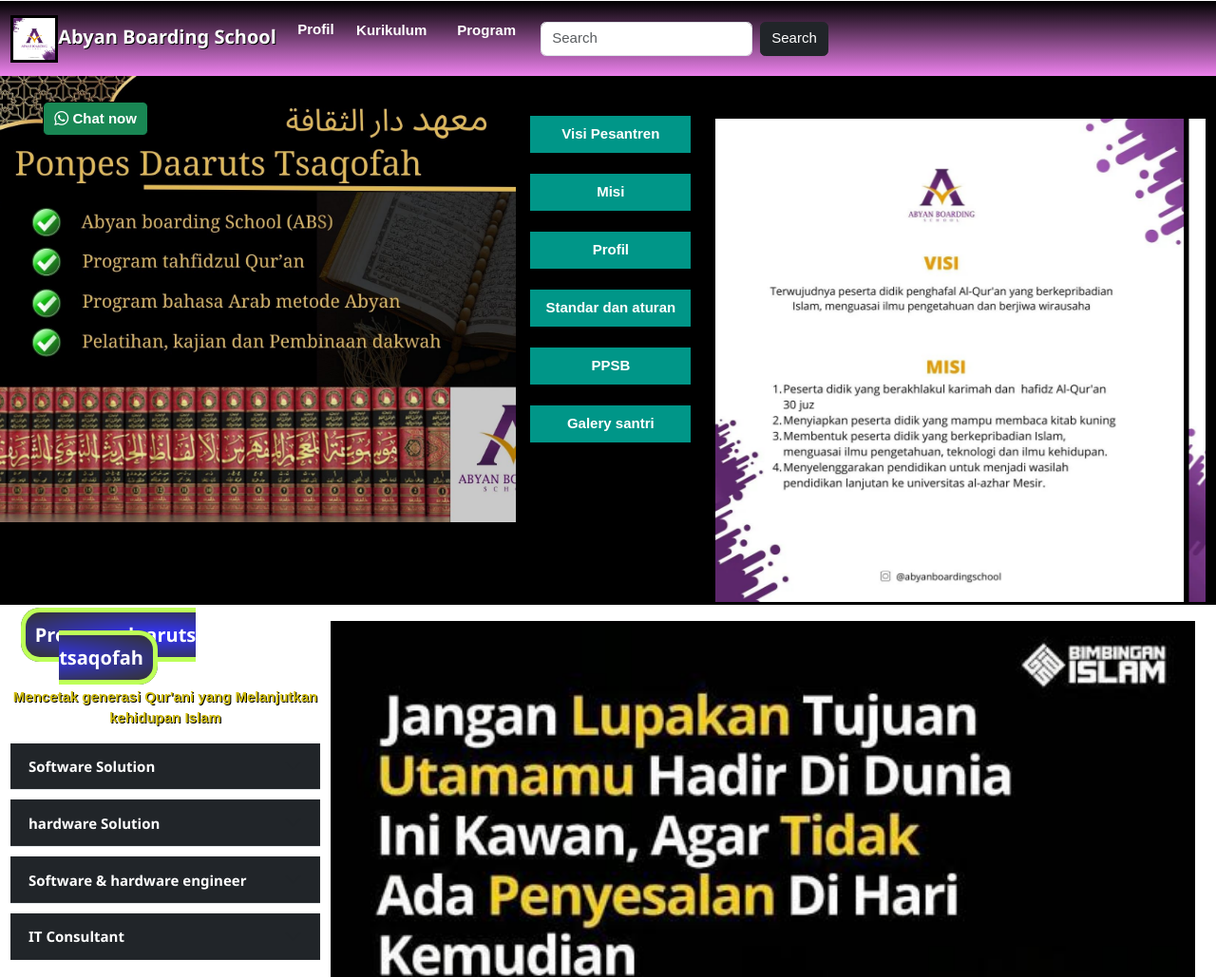
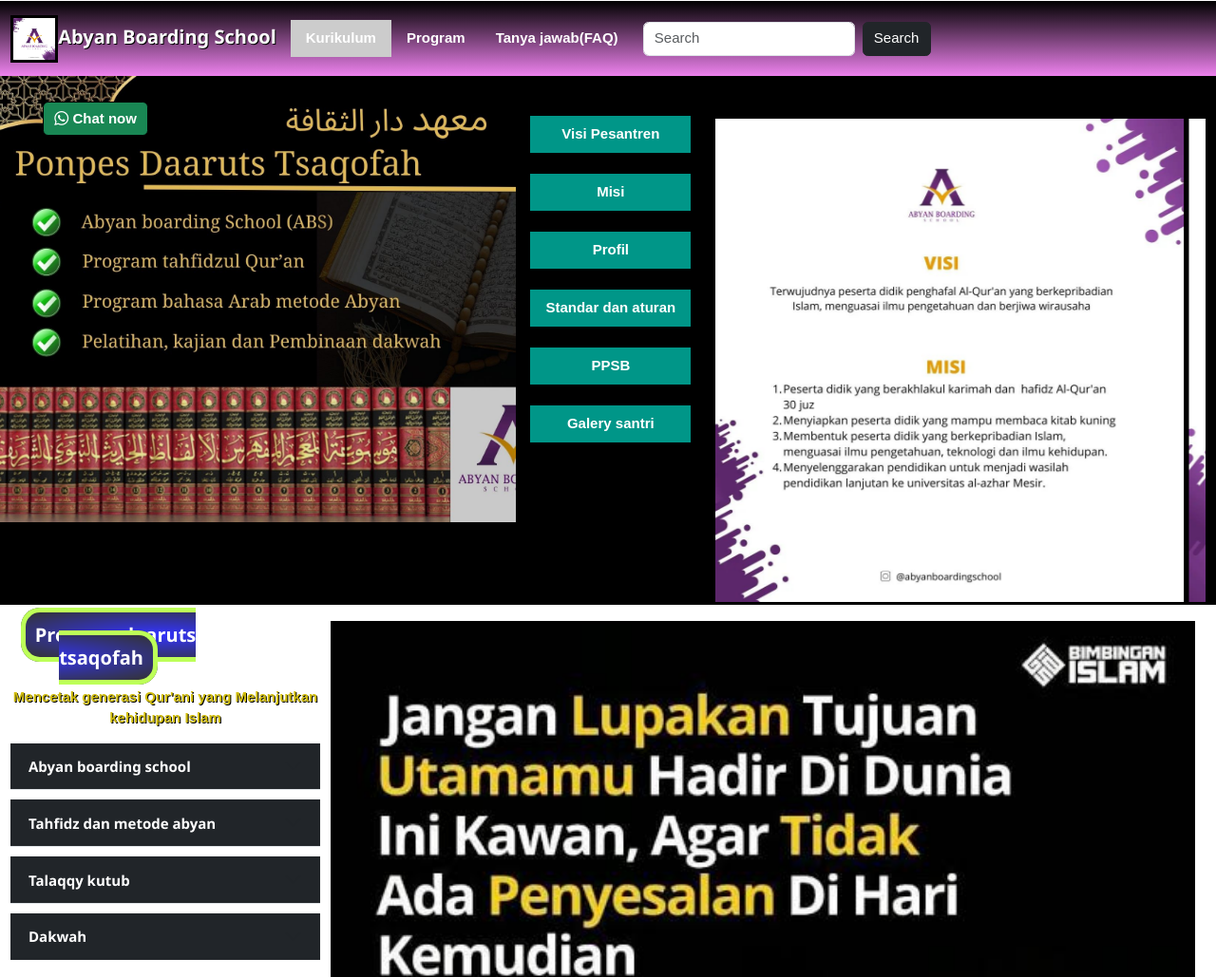
Before and after one commit to Sultancomp/abs, a plain HTML site: page index.html in a window 1280 px wide. Shown: the top 1029 px of the page at 95% size. Drawn offline with nearby package versions, Linux system fonts and the light colour scheme.

Commit message:
faatir
Signed-off-by: frendy <141176215+Sultancomp@users.noreply.github.com>

```diff
--- a/index.html
+++ b/index.html
@@ -23,17 +23,11 @@
           data-bs-target="#navbarSupportedContent"
           aria-controls="navbarSupportedContent"
           aria-expanded="false"
-          aria-label="Toggle navigation"
-        >
+          aria-label="Toggle navigation">
           <span class="navbar-toggler-icon"></span>
         </button>
         <div class="collapse navbar-collapse" id="navbarSupportedContent">
-          <ul class="navbar-nav me-auto mb-3 mb-lg-0">
-            <li class="nav-item">
-              <a class="nav-link active" aria-current="page"
-             href="#us" style="color: white !important;">Profil</a>
-           </li>
-           <div class="w3-dropdown-hover">
+          <div class="w3-dropdown-hover">
             <button class="w3-button"  style="color: white !important;">Kurikulum</button>
             <div class="w3-dropdown-content w3-bar-block w3-border">
               <a href="#" class="w3-bar-item w3-button">Tsanawiyah</a>
@@ -47,6 +41,15 @@
               <a href="#" class="w3-bar-item w3-button">kajian</a>
               <a href="#" class="w3-bar-item w3-button">Dauroh</a>
               <a href="#" class="w3-bar-item w3-button">Metode Abyan</a>
+            </div>
+          </div>
+
+          <div class="w3-dropdown-hover">
+            <button class="w3-button"  style="color: white !important;">Tanya jawab(FAQ)</button>
+            <div class="w3-dropdown-content w3-bar-block w3-border">
+              <a href="#" class="w3-bar-item w3-button">Tsanawiyah</a>
+              <a href="#" class="w3-bar-item w3-button">Aliyah</a>
+              <a href="#" class="w3-bar-item w3-button">kegiatan dan kajian</a>
             </div>
           </div>
 
@@ -244,7 +247,7 @@
             <div class="accordion-item">
               <h2 class="accordion-header">
                 <button class="accordion-button bg-dark collapsed " type="button" data-bs-toggle="collapse" data-bs-target="#flush-collapsei" aria-expanded="false" aria-controls="flush-collapsei">
-                  <b style="color: white;">Software Solution</b>
+                  <b style="color: white;">Abyan boarding school</b>
                 </button>
               </h2>
               <div id="flush-collapsei" class="accordion-collapse collapse" data-bs-parent="#accordionFlushExample">
@@ -263,7 +266,7 @@
             <div class="accordion-item">
               <h2 class="accordion-header">
                 <button class="accordion-button bg-dark collapsed" type="button" data-bs-toggle="collapse" data-bs-target="#flush-collapseThre" aria-expanded="false" aria-controls="flush-collapseThre">
-                  <b style="color: white;">hardware Solution</b>
+                  <b style="color: white;">Tahfidz dan metode abyan</b>
                 </button>
               </h2>
               <div id="flush-collapseThre" class="accordion-collapse collapse" data-bs-parent="#accordionFlushExample">
@@ -277,7 +280,7 @@
             <div class="accordion-item">
               <h2 class="accordion-header">
                 <button class="accordion-button bg-dark collapsed" type="button" data-bs-toggle="collapse" data-bs-target="#flush-collapsesh" aria-expanded="false" aria-controls="flush-collapsesh">
-                  <b style="color: white;">Software & hardware engineer</b>
+                  <b style="color: white;">Talaqqy kutub</b>
                 </button>
               </h2>
               <div id="flush-collapsesh" class="accordion-collapse collapse" data-bs-parent="#accordionFlushExample">
@@ -291,7 +294,7 @@
             <div class="accordion-item">
               <h2 class="accordion-header">
                 <button class="accordion-button bg-dark collapsed" type="button" data-bs-toggle="collapse" data-bs-target="#flush-collapseit" aria-expanded="false" aria-controls="flush-collapseit">
-                  <b style="color: white;"> IT Consultant </b>
+                  <b style="color: white;"> Dakwah</b>
                 </button>
               </h2>
               <div id="flush-collapseit" class="accordion-collapse collapse" data-bs-parent="#accordionFlushExample">
@@ -518,7 +521,7 @@ Salam Sukses mulia Bersama Islam.</h6>
 
       <section class="FAQ" id="FAQ">
         <div class="w3-container">
-          <h5 class="w3-center" style=" text-align: center;"><span> Pertanyaan Umum (FAQ) <i class="bi bi-question-octagon-fill w3-black"></i></span></h5>
+          <h5 class="w3-center" style=" text-align: center;"><b><span> Pertanyaan Umum (FAQ) <i class="bi bi-question-octagon-fill w3-black"></i></span></b></h5>
         </div>
         <div class="accordion accordion-flush" id="accordionFlushExample">
           <div class="accordion-item">
```
